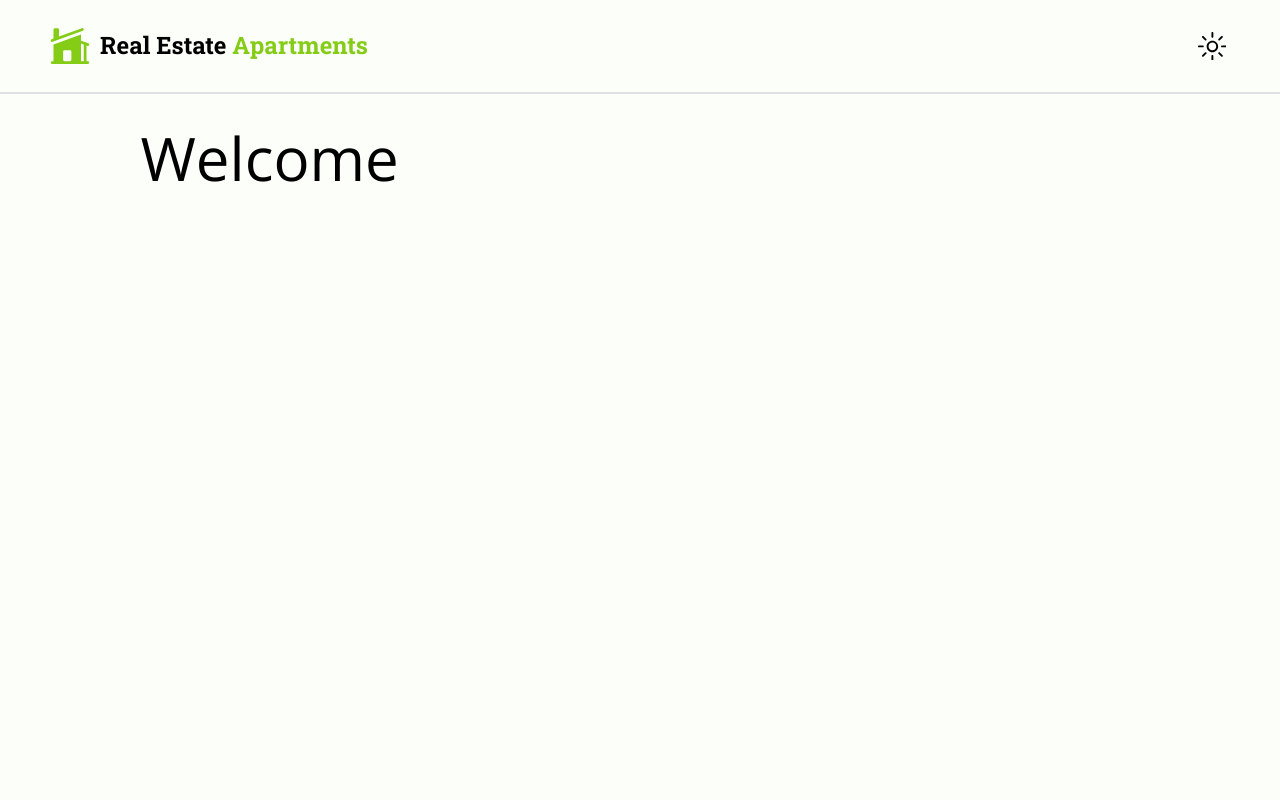
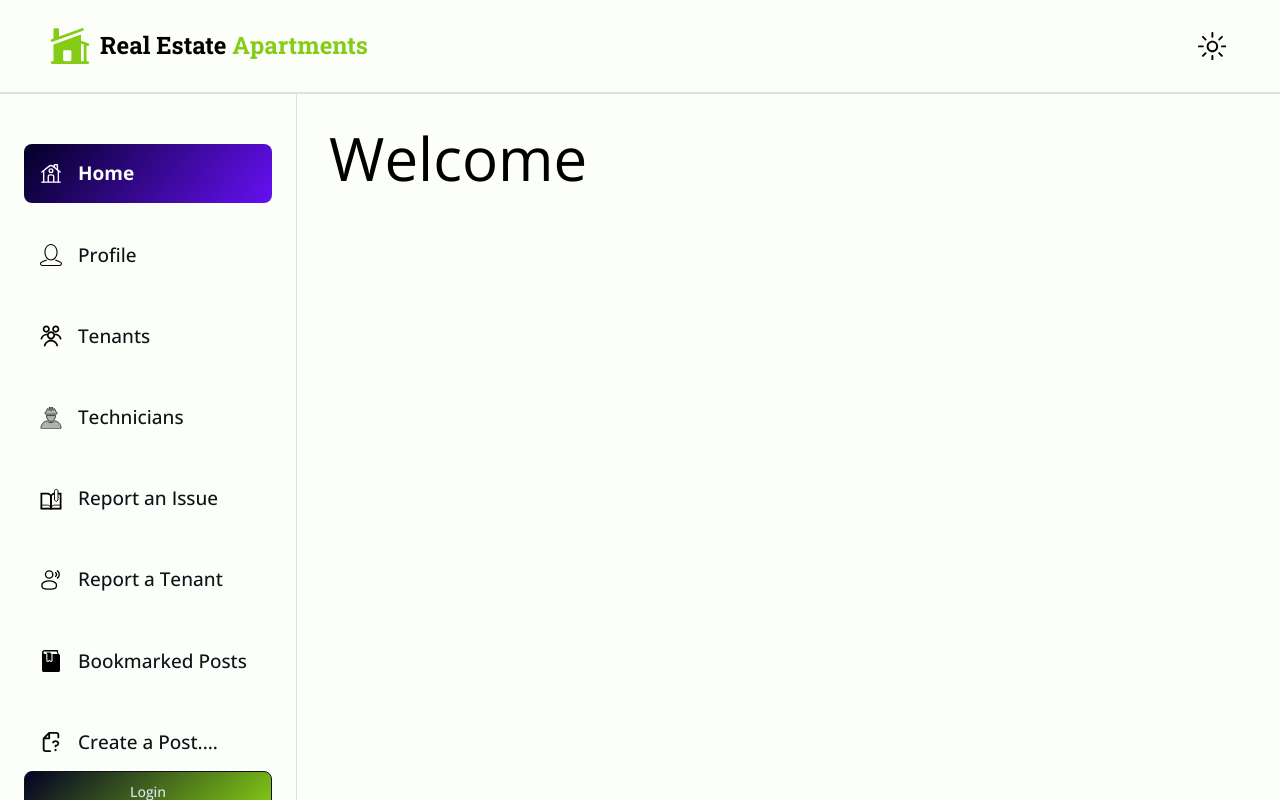
Before and after one commit to Ekuesky/real_estate_client, a Next.js app: page /welcome in a window 1280 px wide. Built offline with nearby package versions, Linux system fonts and the light colour scheme.

Commit message:
chore: left navbar for desktop device

```diff
--- a/app/(estate)/layout.tsx
+++ b/app/(estate)/layout.tsx
@@ -3,6 +3,7 @@
 // import RightNavbar from "@/components/shared/navbar/RightNavbar";
 import React from "react";
 import Navbar from "@/components/shared/navbar/Navbar";
+import LeftNavbar from "@/components/shared/navbar/LeftNavbar";
 
 interface LayoutProps {
 	children: React.ReactNode;
@@ -14,9 +15,10 @@ export default function layout({ children }: LayoutProps) {
 			<Navbar/>
 			<div className="flex">
 				{/* Left Navbar*/}
-				<div className="dark:text--pumpkin hidden text-xl md:block ">
-					Left Navbar
-				</div>
+				{/*<div className="dark:text--pumpkin hidden text-xl md:block ">*/}
+				{/*	Left Navbar*/}
+				{/*</div>*/}
+				<LeftNavbar/>
 
 				<section className="flex min-h-screen flex-1 flex-col px-4 pb-6 pt-24 sm:px-6 lg:px-8 lg:pt-32">
 					<div>
--- a/app/not-found.tsx
+++ b/app/not-found.tsx
@@ -22,7 +22,7 @@ export default function NotFound() {
 					</p>
 					<div className="mt-10 flex justify-center gap-x-6">
 						<Link
-							href="/"
+							href="/welcome"
 							className="bg-electricIndigo rounded-3xl px-3 py-2 text-lg font-semibold text-white shadow-sm hover:bg-lime-700 focus-visible:outline focus-visible:outline-2 focus-visible:outline-offset-2 focus-visible:outline-indigo-600 sm:px-3.5 sm:py-2.5 sm:text-2xl"
 						>
 							Go back home
--- /dev/null
+++ b/components/shared/navbar/LeftNavbar.tsx
@@ -0,0 +1,76 @@
+"use client"; // Indicates this is a Client Component in Next.js
+
+// Import necessary dependencies and components
+import { Button } from "@/components/ui/button";
+import { leftNavLinks } from "@/constants";
+import { useAuthNavigation } from "@/hooks";
+import Image from "next/image";
+import Link from "next/link";
+import { usePathname } from "next/navigation";
+
+export default function LeftNavbar() {
+  // Get the current pathname for active link highlighting
+  const pathname = usePathname();
+
+  return (
+    // Main container for the left navbar
+    <section className="bg-baby_rich light-border custom-scrollbar shadow-platinum sticky left-0 top-0 flex h-screen flex-col justify-between overflow-y-auto border-r p-6 pt-36 max-sm:hidden lg:w-[297px] dark:shadow-none">
+      {/* Container for navigation links */}
+      <div className="flex flex-1 flex-col gap-6">
+        {/* Map through the navigation links */}
+        {leftNavLinks.map((linkItem) => {
+          // Determine if the current link is active
+          const isActive =
+            (pathname.includes(linkItem.path) && linkItem.path.length > 1) ||
+            pathname === linkItem.path;
+
+          return (
+            // Render each navigation link
+            <Link
+              href={linkItem.path}
+              key={linkItem.label}
+              className={`${
+                isActive
+                  ? "electricIndigo-gradient text-babyPowder rounded-lg"
+                  : "text-baby_richBlack"
+              } flex items-center justify-start gap-4 bg-transparent p-4`}
+            >
+              {/* Icon for the navigation link */}
+              <Image
+                src={linkItem.imgLocation}
+                alt={linkItem.label}
+                width={22}
+                height={22}
+                className={`${isActive ? "" : "color-invert"}`}
+              />
+              {/* Label for the navigation link, hidden on smaller screens */}
+              <p
+                className={`${
+                  isActive ? "base-bold" : "base-medium"
+                } max-lg:hidden`}
+              >
+                {linkItem.label}
+              </p>
+            </Link>
+          );
+        })}
+      </div>
+
+      {/* Container for authentication buttons */}
+      <div className="flex flex-col gap-3">
+        {/* Login button */}
+        <Link href="/login">
+          <Button className="lime-gradient small-medium light-border-2 btn-tertiary text-baby_ballon min-h-[41px] w-full rounded-lg border px-4 py-3 shadow-none">
+            Login
+          </Button>
+        </Link>
+        {/* Register button */}
+        <Link href="/register">
+          <Button className="electricIndigo-gradient small-medium light-border-2 btn-tertiary text-baby_ballon min-h-[41px] w-full rounded-lg border px-4 py-3 shadow-none">
+            Register
+          </Button>
+        </Link>
+      </div>
+    </section>
+  );
+}
```
Also changed, not shown: components/shared/navbar/MobileNavbar.tsx (+23 -2 lines).
